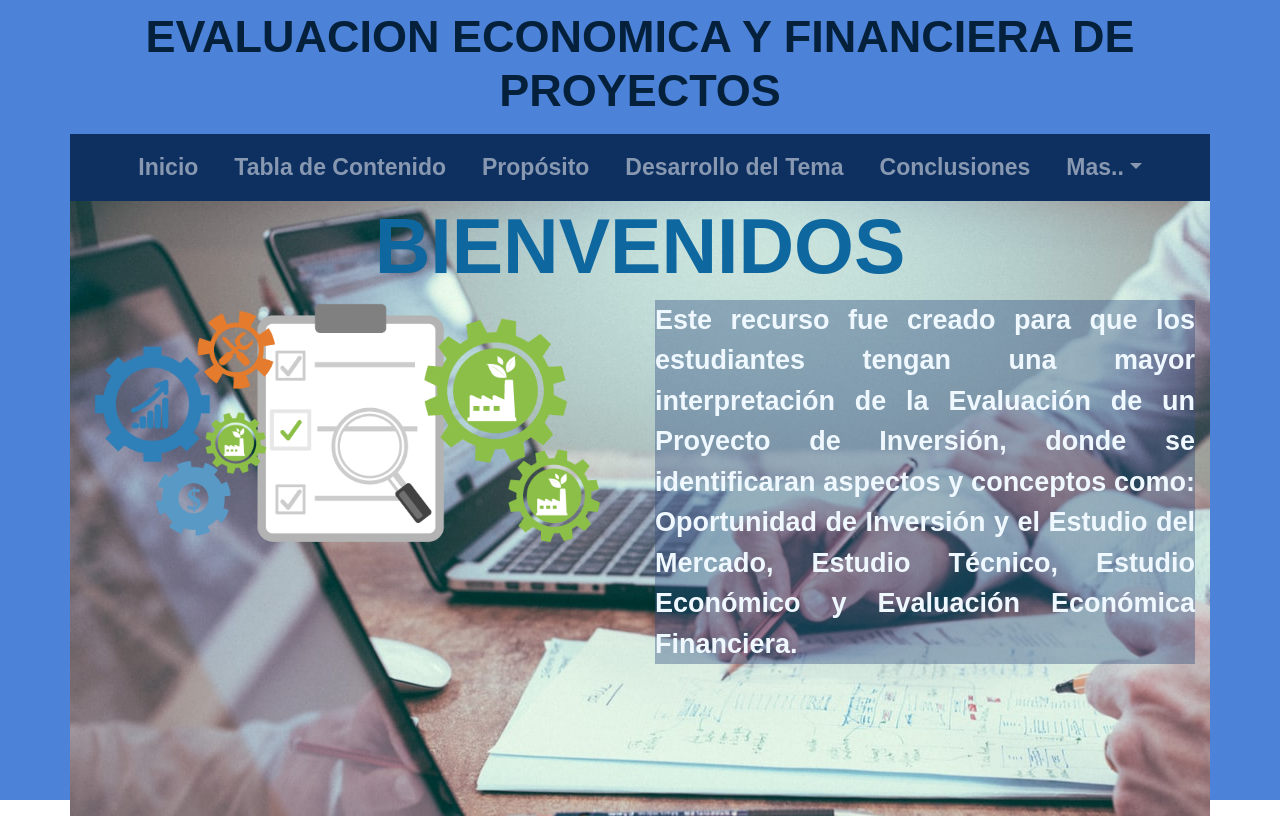
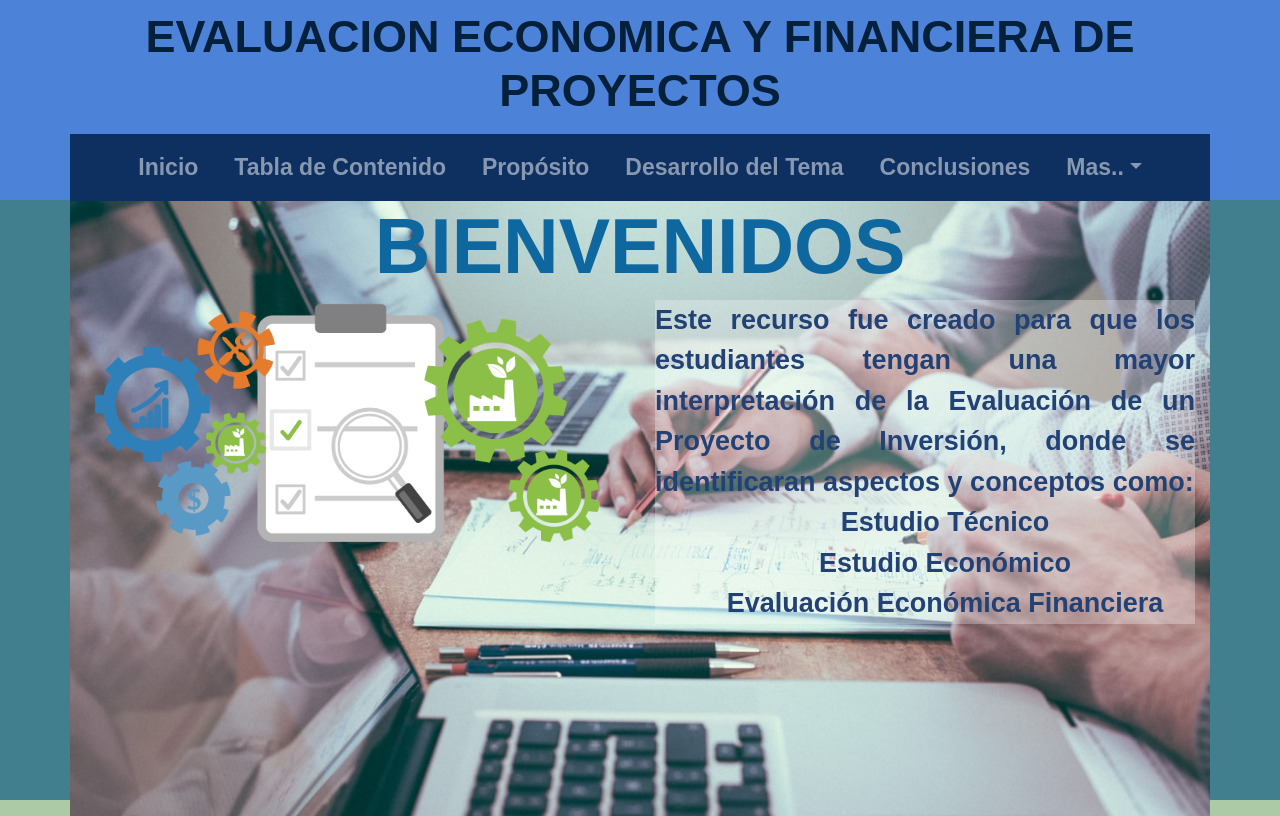
Before and after one commit to tatadavila/redVilardy, a Vue app: page / in a window 1280 px wide. Built offline with nearby package versions, Linux system fonts and the light colour scheme; a small style sheet from the web is missing.

Commit message:
Finalized Home view edit

```diff
--- a/src/views/Home.vue
+++ b/src/views/Home.vue
@@ -1,6 +1,6 @@
 <template>
   <div class="home">
-    <div id="startContainer" class="container">
+    <div class="container">
       <div
         class="row justify-content-xl-center justify-content-md-left justif-content-sm-center"
       >
@@ -21,9 +21,13 @@
             <p id="paragraph" align="justify">
               Este recurso fue creado para que los estudiantes tengan una mayor
               interpretación de la Evaluación de un Proyecto de Inversión, donde
-              se identificaran aspectos y conceptos como: Oportunidad de
-              Inversión y el Estudio del Mercado, Estudio Técnico, Estudio
-              Económico y Evaluación Económica Financiera.
+              se identificaran aspectos y conceptos como:
+              <ul align="center" style="list-style-type:none">
+                <li>Estudio Técnico</li>
+                <li>Estudio
+              Económico</li>
+                <li>Evaluación Económica Financiera</li>
+                </ul>
             </p>
           </div>
         </div>
@@ -40,16 +44,16 @@ export default {
 </script>
 <style scoped>
 .home {
-  height: calc(100% - 22%);
-  width: 100%;
-  background-size: cover;
   font-family: "Black Han Sans", sans-serif;
-  /* background-color: rgba(48, 122, 33, 0.4); */
+  background-color: rgba(48, 122, 33, 0.4);
+  height: 77vh;
 }
 .home .container {
+  height: 100%;
   background-image: url("../assets/img/home_background.jpeg");
-  width: 100%;
-  height: 100%;
+  background-size: cover;
+  background-repeat: no-repeat;
+  background-position: center;
 }
 #welc {
   font-weight: 700;
@@ -59,10 +63,10 @@ export default {
 #text {
   float: left;
   font-weight: bold;
-  color: aliceblue;
+  color: rgb(34, 65, 116)
 }
 #paragraph {
-  background-color: rgba(48, 79, 128, 0.4);
+  background-color: rgba(255, 255, 255, 0.277);
   font-size: 27px;
 }
 </style>
```
